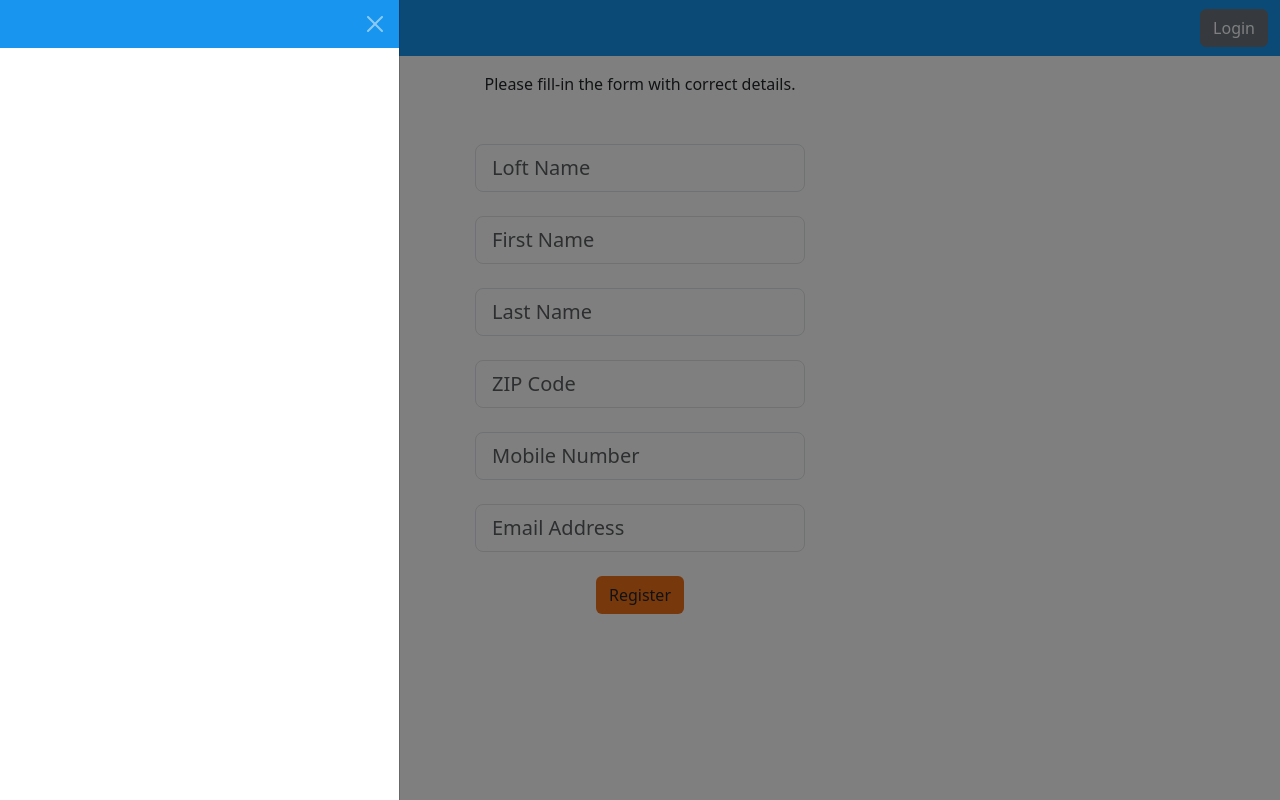
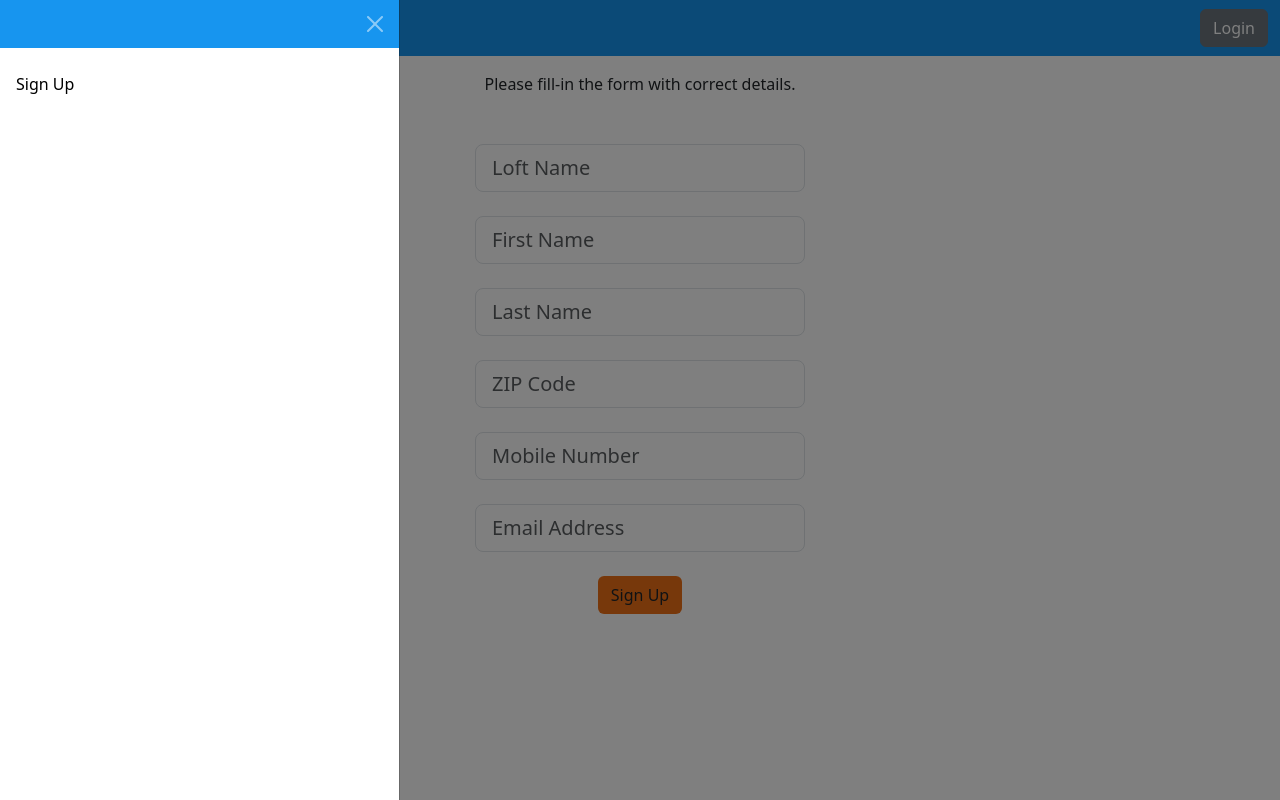
Before and after one commit to choloxs/clickclock, a Django app: page /profiles/register_profile in a window 1280 px wide, after a click that opens the changed part. Run offline with Django 4.2, Linux system fonts and the light colour scheme.

Commit message:
User Registration Link

```diff
--- a/home/templates/navbar.html
+++ b/home/templates/navbar.html
@@ -6,7 +6,7 @@
       </button>
       <a class="navbar-brand" href=""></a>
     </div>
-    <div class="offcanvas offcanvas-start text-bg-light" tabindex="-1" id="offcanvasLightNavbar" aria-labelledby="offcanvasLightNavbarLabel">
+      <div class="offcanvas offcanvas-start text-bg-light" tabindex="-1" id="offcanvasLightNavbar" aria-labelledby="offcanvasLightNavbarLabel">
       <div class="offcanvas-header " style="background-color: #1795ef;">
         <a class="nav-link active" aria-current="page" href="" style="color:Black"><h5>{{ user.username }}</h5></a>
         <button type="button" class="btn-close btn-close-white" data-bs-dismiss="offcanvas" aria-label="Close"></button>
@@ -29,15 +29,23 @@
               <a class="nav-link active" aria-current="page" href="{% url 'register_race' %}" style="color:Black">Register</a>
             </li>
             {% if user.is_superuser %}
-              <li class="nav-item">
-                <a class="nav-link active" aria-current="page" href="{% url 'race' %}" style="color:Black">Update</a>
-              </li>
+            <li class="nav-item dropdown">
+              <a class="nav-link dropdown-toggle" href="#" role="button" data-bs-toggle="dropdown" aria-expanded="false" style="color:Black">Admin Functions</a>
+              <ul class="dropdown-menu">
+                <li><a class="dropdown-item" href="{% url 'race' %}" style="color:Black">Update Race</a></li>
+                <li><a class="dropdown-item" href="{% url 'register_loft' %}" style="color:Black">Register Loft</a></li>
+              </ul>
+            </li>
             {% endif %}
             <li class="nav-item">
               <a class="nav-link active" aria-current="page" href="{% url 'password' %}" style="color:Black">Change Password</a>
             </li>
             <li class="nav-item">
               <a class="nav-link active" aria-current="page" href="{% url 'logout' %}" style="color:Black">Logout</a>
+            </li>
+          {% else %}
+            <li class="nav-item">
+              <a class="nav-link active" aria-current="page" href="{% url 'register_profile' %}" style="color:Black">Sign Up</a>
             </li>
           {% endif %}
 
--- a/profiles/templates/registration.html
+++ b/profiles/templates/registration.html
@@ -57,7 +57,7 @@
             <br>
             <div class="row justify-content-md-center">
                 <div class="col-md-auto">
-                    <input type="submit" value="Register" class="btn" style="background-color: #ef7117;">
+                    <input type="submit" value="Sign Up" class="btn" style="background-color: #ef7117;">
                 </div>
             </div>
         </form>
--- a/profiles/views.py
+++ b/profiles/views.py
@@ -81,10 +81,11 @@ def register_loft(request):
             user_number = max_id + 1
             username = str(user_number)
             password = username+registration[0].last_name
+            password = password.lower()
             user = User.objects.create(username=username, password=password)
             user.email = registration[0].email
-            user.first_name = registration[0].first_name
-            user.last_name = registration[0].last_name
+            user.first_name = registration[0].first_name.upper()
+            user.last_name = registration[0].last_name.upper()
             user.save()
 
             loft_id = User.objects.get(username=username)
```
